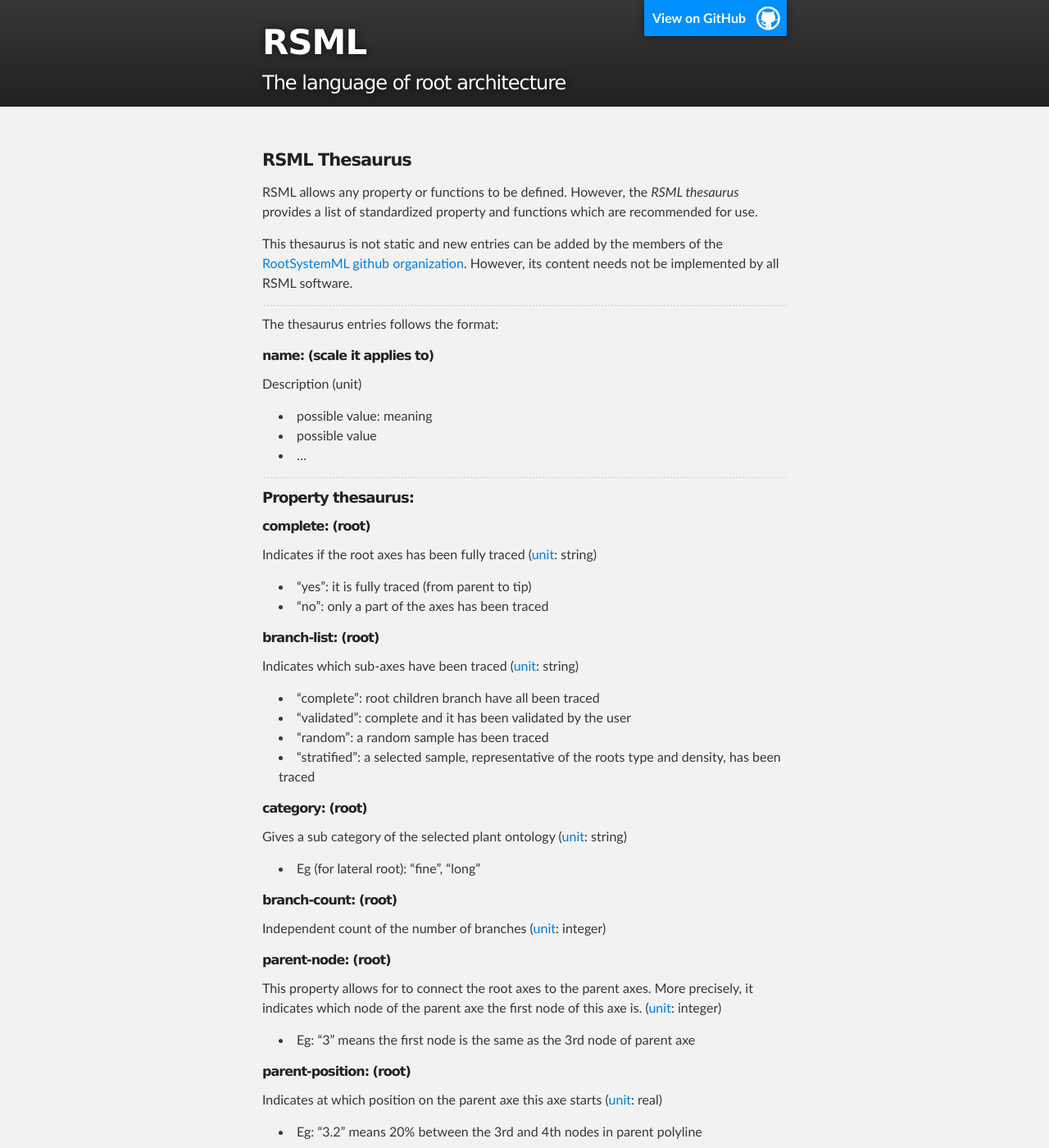
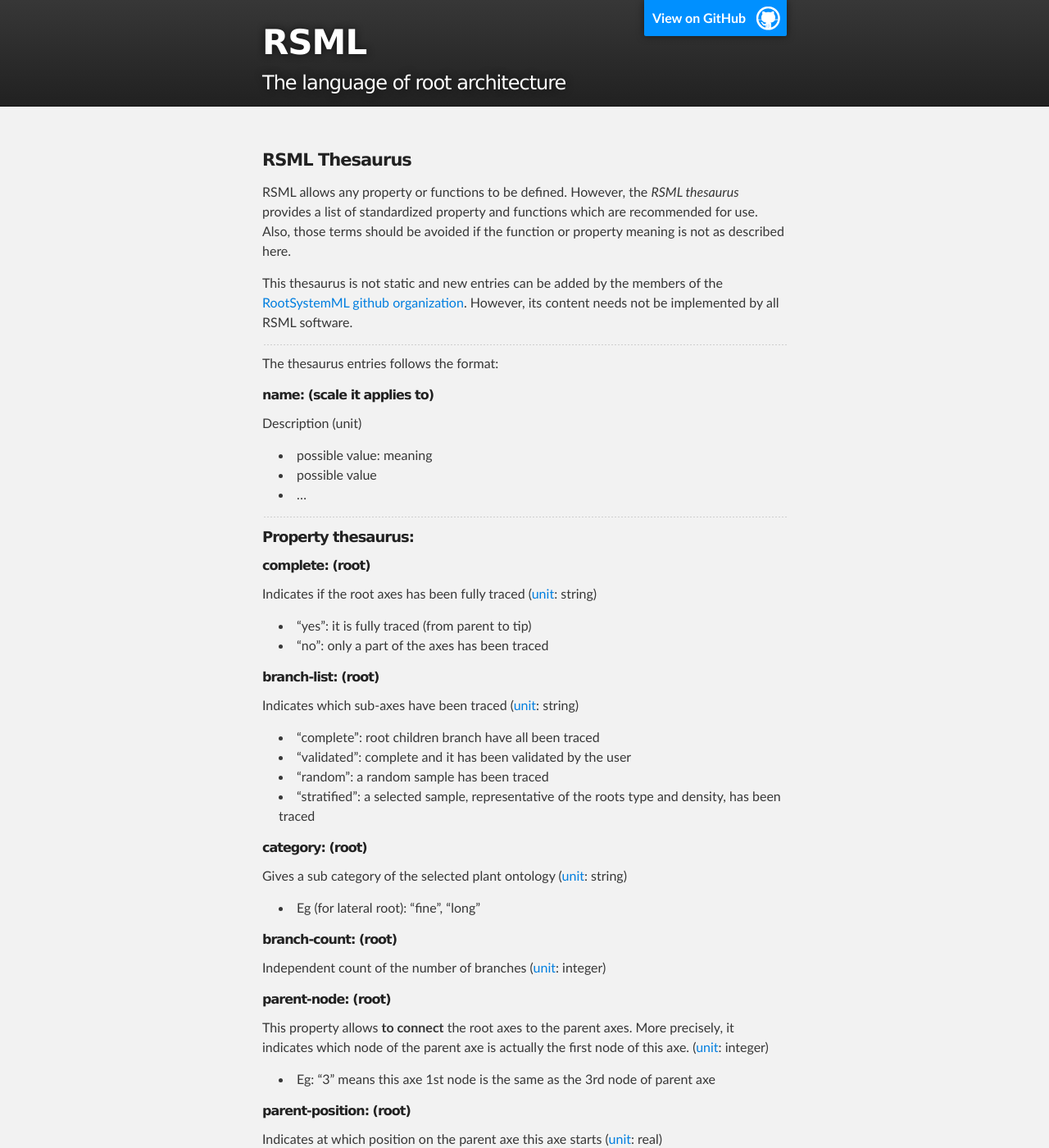
Before and after one commit to RootSystemML/RootSystemML.github.io, a Jekyll site: the page built from format/thesaurus.md, in a window 1280 px wide and 1400 px high. Shown: the whole window at 82% size. Built offline with Jekyll 4.4.1, drawn with Linux system fonts in a browser that asks for light colours.

```diff
--- a/format/thesaurus.md
+++ b/format/thesaurus.md
@@ -6,7 +6,7 @@
 
 ####RSML Thesaurus
 
-RSML allows any property or functions to be defined. However, the *RSML thesaurus* provides a list of standardized property and functions which are recommended for use.
+RSML allows any property or functions to be defined. However, the *RSML thesaurus* provides a list of standardized property and functions which are recommended for use. Also, those terms should be avoided if the function or property meaning is not as described here.
 
 This thesaurus is not static and new entries can be added by the members of the [RootSystemML github organization][RSML org]. However, its content needs not be implemented by all RSML software.
 
@@ -49,9 +49,9 @@
 Independent count of the number of branches ([unit][]: integer)
 
 ######parent-node: (root)
-This property allows for to connect the root axes to the parent axes. More precisely, it indicates which node of the parent axe the first node of this axe is. ([unit][]: integer)
+This property allows **to connect** the root axes to the parent axes. More precisely, it indicates which node of the parent axe is actually the first node of this axe. ([unit][]: integer)
 
- - Eg: “3” means the first node is the same as the 3rd node of parent axe
+ - Eg: “3” means this axe 1st node is the same as the 3rd node of parent axe
 
 ######parent-position: (root)
 Indicates at which position on the parent axe this axe starts ([unit][]: real)
```
